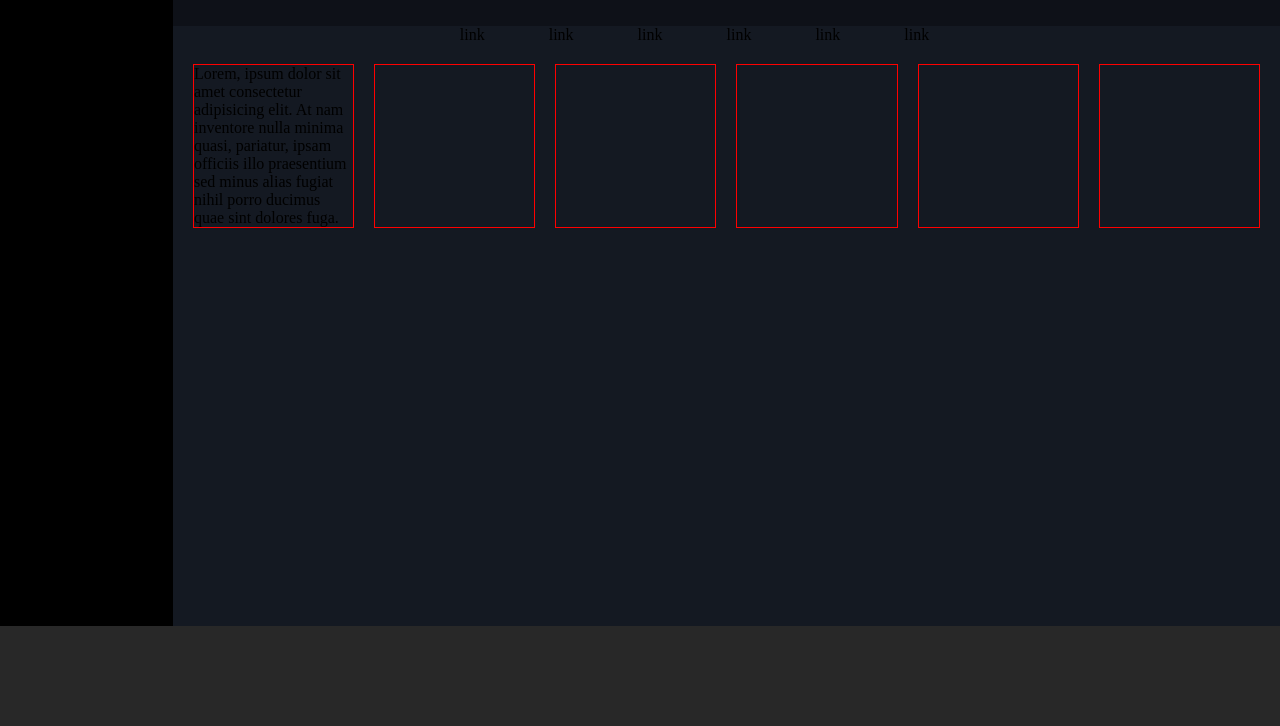
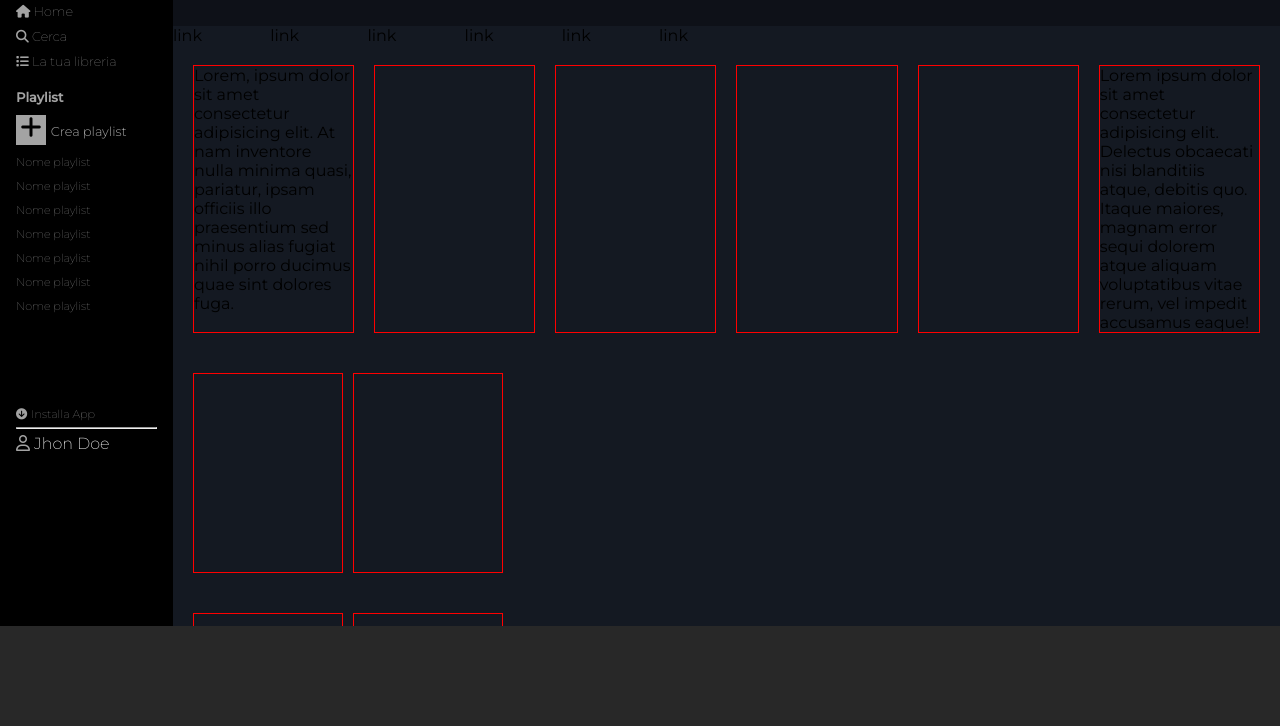
Before and after one commit to Massimiliano-Novello/html-css-spotifyweb, a plain HTML site: page index.html in a window 1280 px wide. Shown: the part 74-800 px from the top of the page. Drawn offline with Linux system fonts and the light colour scheme.

Commit message:
sidebar responsive

```diff
--- a/css/responsive.css
+++ b/css/responsive.css
@@ -1,11 +1,46 @@
 /* Desktop 1100 */
 @media screen and (max-width: 1100px) {
+    /* Played */
+
+    .nav-list {
+        padding: 0 20px;
+    }
+
     .row-recently {
         display: flex;
         flex-wrap: wrap;
     }
 
     .col {
-        width: calc(100% / 4);
+        width: calc(100% / 5);
     }
 }
+
+@media screen and (max-width: 600px) {
+    /* Sidebar */
+    .home-icons {
+        display: none;
+    }
+
+    .playlist {
+        display: none;
+    }
+
+    .dowload {
+        margin-top: 360px;
+    }
+
+    .dowload span,
+    hr {
+        display: none;
+    }
+
+    .dowload i {
+        display: block;
+    }
+
+    .user {
+        margin-top: 10px;
+    }
+
+}
--- a/css/style.css
+++ b/css/style.css
@@ -3,6 +3,14 @@
     padding: 0;
     margin: 0;
     box-sizing: border-box;
+}
+
+body {
+    font-family: 'Montserrat', sans-serif;
+}
+
+img {
+    max-width: 100%;
 }
 
 /* COMMON */
@@ -14,17 +22,91 @@
     display: flex;
 }
 
+ul {
+    list-style-type: none;
+}
+
+a {
+    text-decoration: none;
+    color:  #A3A3A3;
+}
 
 /* CONTENT */
 .content {
     width: 100%;
 }
 
-/* sidebar */
+/* Sidebar */
 .sidebar {
     width: 200px;
     height: 100%;
     background-color: #000000;
+}
+
+.logo {
+    padding:  1rem;
+}
+
+.home {
+    padding: 0 1rem;
+}
+
+.home-list li {
+    margin-bottom: 10px;
+    font-weight: 100;
+    font-size: .8rem;
+}
+
+.playlist {
+    padding: 0 1rem;
+    margin-top: 20px;
+}
+
+.list {
+    color: #A3A3A3;
+}
+
+.list li {
+    margin-top: 10px;
+    font-weight: 100;
+    font-size: .7rem;
+}
+
+.create {
+    font-size: .8rem;
+    margin-left: 2px;
+    font-weight: 300;
+}
+
+.plus {
+    background-color: #A3A3A3;
+    color: black;
+    height: 30px;
+    width: 30px;
+    font-size: 1.5rem;
+    display: inline-block;
+    text-align: center;
+}
+
+.dowload {
+    padding: 0 1rem;
+    margin-top: 90px;
+    font-weight: 100;
+}
+
+.dowload hr {
+    margin: 5px 0;
+}
+
+.down,
+.install {
+    color: #A3A3A3;
+    font-size: .7rem;
+}
+
+.name {
+    color: white;
+    font-weight: 200;
 }
 
 /* Header */
@@ -42,14 +124,10 @@
     overflow-y: auto;
 }
 
-.nav-list {
-    display: flex;
-    justify-content: center;
-    list-style-type: none;
-}
 
 
 .nav-list li {
+    display: inline-block;
     margin-right: 4rem;
 }
 
@@ -64,8 +142,23 @@
     /* height: 100px; */
     border: 1px solid red;
 }
+
+.row-created {
+    display: flex;
+    padding: 20px;
+}
+
+.col-created {
+    margin-right: 10px;
+    width: 150px;
+    height: 200px;
+    border: 1px solid red;
+}
+
+
 /* PLAY-BAR */
 .play-bar {
     height: 100px;
+    width: 100%;
     background-color: #282828;
 }
--- a/index.html
+++ b/index.html
@@ -4,13 +4,95 @@
     <meta charset="UTF-8">
     <meta http-equiv="X-UA-Compatible" content="IE=edge">
     <meta name="viewport" content="width=device-width, initial-scale=1.0">
+
     <title>Spotify</title>
     <link rel="stylesheet" href="css/style.css">
     <link rel="stylesheet" href="css/responsive.css">
+    <!-- Font awesome -->
+    <link rel="stylesheet" href="https://cdnjs.cloudflare.com/ajax/libs/font-awesome/6.3.0/css/all.min.css" integrity="sha512-SzlrxWUlpfuzQ+pcUCosxcglQRNAq/DZjVsC0lE40xsADsfeQoEypE+enwcOiGjk/bSuGGKHEyjSoQ1zVisanQ==" crossorigin="anonymous" referrerpolicy="no-referrer" />
+    <!-- Font -->
+    <link rel="preconnect" href="https://fonts.googleapis.com">
+    <link rel="preconnect" href="https://fonts.gstatic.com" crossorigin>
+    <link href="https://fonts.googleapis.com/css2?family=Montserrat:wght@100;200;300;400;500&display=swap" rel="stylesheet">
+
 </head>
 <body>
     <div class="wrapper">
-        <div class="sidebar"></div>
+        <!-- SIDEBAR -->
+        <div class="sidebar">
+            <!-- Logo -->
+            <div class="logo">
+                <a href="">
+                    <img src="img/logo.svg" alt="">
+                </a>
+            </div>
+            <!-- /Logo -->
+            <!-- Home list -->
+            <div class="home">
+                <ul class="home-list">
+                    <li>
+                       <a href="">
+                        <i class="fa-solid fa-house"></i>
+                        <span class="home-icons">Home</span>
+                       </a>
+                    </li>
+                    <li>
+                        <a href="">
+                            <i class="fa-solid fa-magnifying-glass"></i>
+                            <span class="home-icons">Cerca</span>
+                        </a>
+                    </li>
+                    <li>
+                        <a href="">
+                            <i class="fa-solid fa-list"></i>
+                            <span class="home-icons">La tua libreria</span>
+                        </a>
+                    </li>
+                </ul>
+            </div>
+            <!-- /Home list -->
+
+            <!-- Playlist -->
+            <div class="playlist">
+                <ul class="list">
+                    <li>
+                        <h3>Playlist</h3>
+                    </li>
+                    <li>
+                        <i class="fa-solid fa-plus plus"></i>
+                        <span class="create">Crea playlist</span>
+                    </li>
+                    <li>Nome playlist</li>
+                    <li>Nome playlist</li>
+                    <li>Nome playlist</li>
+                    <li>Nome playlist</li>
+                    <li>Nome playlist</li>
+                    <li>Nome playlist</li>
+                    <li>Nome playlist</li>
+                </ul>
+            </div>
+            <!-- /Playlist -->
+
+            <!-- Dowload -->
+            <div class="dowload">
+                <a href="">
+                    <i class="fa-solid fa-circle-arrow-down down"></i>
+                </a>
+                <span class="install">Installa App</span>
+                <hr>
+                <a href="">
+                    <i class="fa-regular fa-user user"></i>
+                    <span class="name">Jhon Doe</span>
+                </a>
+            </div>
+            <!-- /Dowload -->
+
+
+        </div>
+        <!-- /SIDEBAR -->
+
+
+        <!-- CONTENT -->
         <div class="content">
             <div class="header"></div>
             <div class="played">
@@ -32,11 +114,24 @@
                     <div class="col"></div>
                     <div class="col"></div>
                     <div class="col"></div>
-                    <div class="col"></div>
+                    <div class="col">
+                        Lorem ipsum dolor sit amet consectetur adipisicing elit. Delectus obcaecati nisi blanditiis atque, debitis quo. Itaque maiores, magnam error sequi dolorem atque aliquam voluptatibus vitae rerum, vel impedit accusamus eaque!
+                    </div>
+                </div>
+                <div class="row-created">
+                    <div class="col-created"></div>
+                    <div class="col-created"></div>
+                </div>
+
+                <div class="row-created">
+                    <div class="col-created"></div>
+                    <div class="col-created"></div>
                 </div>
             </div>
         </div>
     </div>
+        <!-- /CONTENT -->
+
     <div class="play-bar"></div>
 
 </body>
```
